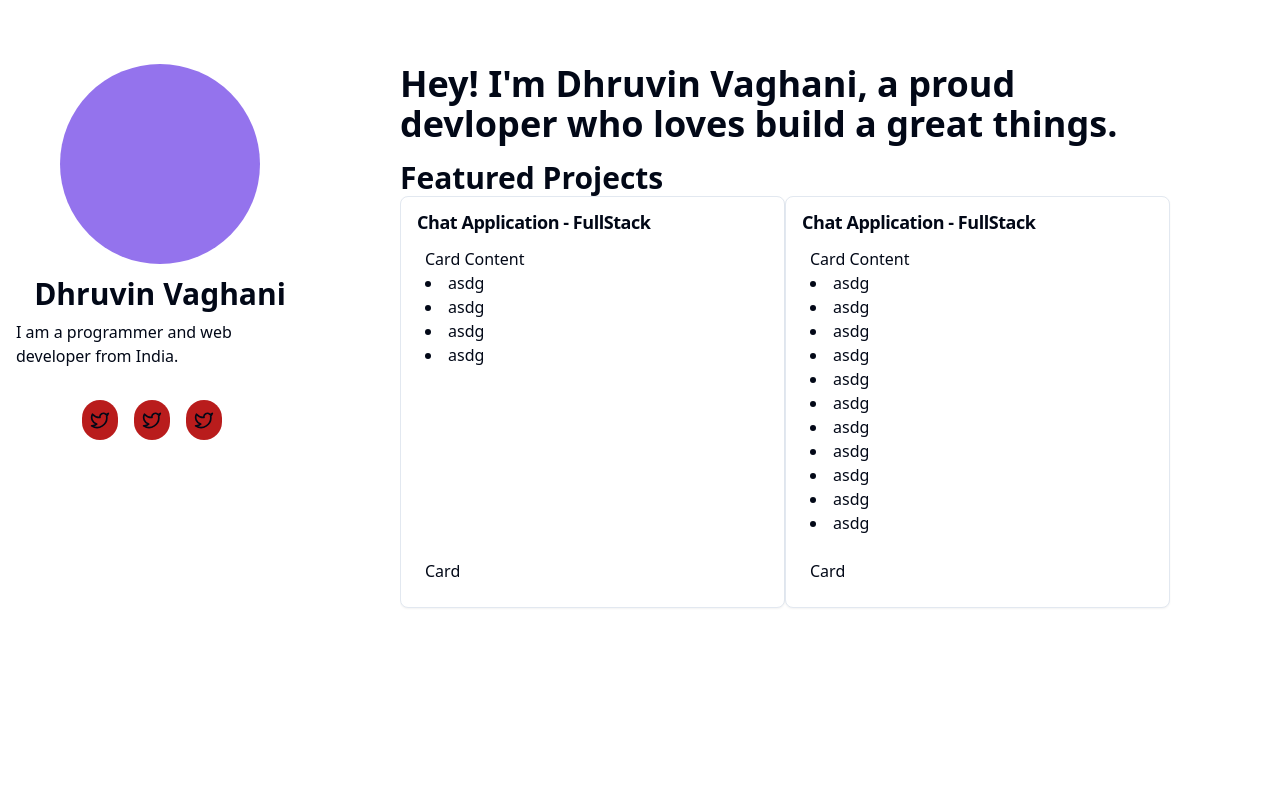
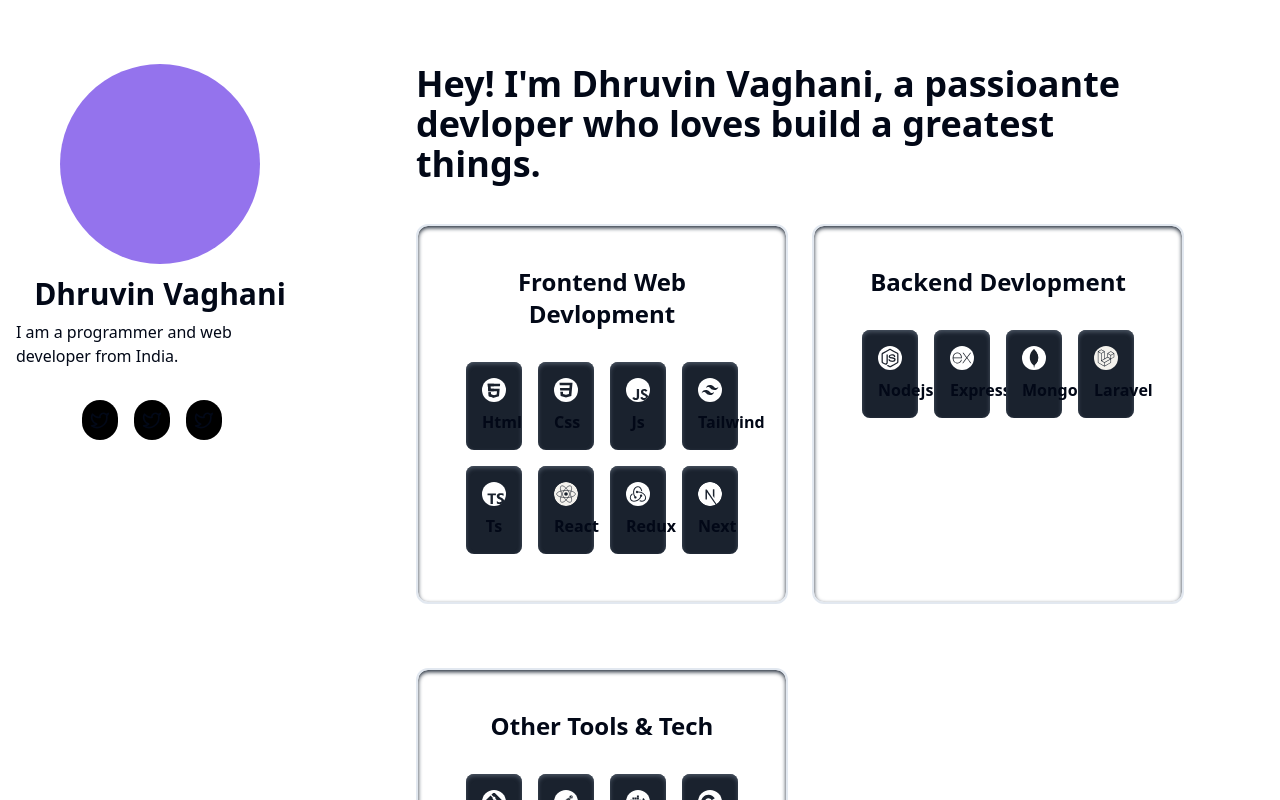
Before and after one commit to dhruvinvaghani001/dhruvinVaghaniPortfolio, a Next.js app: page / in a window 1280 px wide. Built offline with nearby package versions, Linux system fonts and the light colour scheme.

Commit message:
ui added for the techstack and other changes in ui

```diff
--- a/src/app/page.tsx
+++ b/src/app/page.tsx
@@ -1,25 +1,34 @@
+"use client";
 import Project from "@/components/Project";
 import Sidebar from "@/components/Sidebar";
-import { ModeToggle } from "@/components/ToggleButton";
+import Skiils from "@/components/Skiils";
+import { projectsData } from "@/lib/project";
 
 export default function Home() {
   return (
-    <div className="h-screen flex flex-col-reverse md:grid md:grid-cols-[25%_auto] gap-20 ">
+    <div className="h-screen flex flex-col md:grid md:grid-cols-[25%_auto] ">
       <div className="md:sticky md:top-0;">
         <Sidebar />
       </div>
-      <div className="md:overflow-y-auto md:h-screen py-16 pr-[110px]">
-        <div className="">
-          <h1 className="font-bold text-4xl">
-            Hey! I'm Dhruvin Vaghani, a proud devloper who loves build a great
-            things.
-          </h1>
-        </div>
-        <div className="projects mt-4">
-          <h1 className="font-bold text-3xl">Featured Projects</h1>
-          <div className="grid grid-cols-2">
-            <Project id="1" />
-            <Project id="2" />
+      <div className="md:overflow-y-auto h-screen py-16 px-8 md:px-16">
+        <div className="md:container">
+          <div className="">
+            <h1 className="font-bold text-4xl">
+              Hey! I'm Dhruvin Vaghani, a passioante devloper who loves build a
+              greatest things.
+            </h1>
+          </div>
+          <div className="mt-10">
+            <Skiils />
+          </div>
+          <div className="projects mt-4">
+            <h1 className="font-bold text-2xl">Featured Projects</h1>
+            <div className="grid grid-cols-2 gap-8 mt-8">
+              {projectsData.map((iteam, index) => {
+                console.log(iteam.icon);
+                return <Project {...iteam} />;
+              })}
+            </div>
           </div>
         </div>
       </div>
--- a/src/components/Project.tsx
+++ b/src/components/Project.tsx
@@ -7,40 +7,51 @@ import {
   CardHeader,
   CardTitle,
 } from "@/components/ui/card";
+import { LucideIcon } from "lucide-react";
+import { Badge } from "./ui/badge";
+import Image from "next/image";
 
-type Props = {
-  id: string;
+type Project = {
+  icon: LucideIcon;
+  projectName: string;
+  liveDemo: string | null;
+  githubRepo: string;
+  projectFeatures: Array<string>;
+  techStack: Array<string>;
 };
 
-const Project = (props: Props) => {
-  const b = props.id;
+const Project = (props: Project) => {
+  console.log(props.icon);
   return (
     <div>
       <Card className="h-full flex flex-col">
         <CardHeader className="">
-          <CardTitle>Chat Application - FullStack</CardTitle>
+          {/* <props.icon className="text-card-foreground" width={22} /> */}
+          <CardTitle>{props.projectName}</CardTitle>
         </CardHeader>
         <CardContent className="flex-grow">
-          <p>Card Content</p>
-          <li>asdg</li>
-          <li>asdg</li>
-          <li>asdg</li>
-          <li>asdg</li>
-
-          {b == "2" && (
-            <>
-              <li>asdg</li>
-              <li>asdg</li>
-              <li>asdg</li>
-              <li>asdg</li>
-              <li>asdg</li>
-              <li>asdg</li>
-              <li>asdg</li>
-            </>
-          )}
+          <ul className="list-disc text-white">
+            {props.projectFeatures.map((item) => {
+              return (
+                <>
+                  <li>{item}</li>
+                </>
+              );
+            })}
+          </ul>
         </CardContent>
-        <CardFooter>
-          <p>Card</p>
+        <CardFooter className="flex flex-col items-start justify-center gap-2">
+          <div className="flex flex-wrap gap-2">
+            {props.techStack.map((e) => {
+              return (
+                <Badge className="flex justify-center items-center">{e}</Badge>
+              );
+            })}
+          </div>
+          <div>
+            <p>Github Link</p>
+            <p>Code</p>
+          </div>
         </CardFooter>
       </Card>
     </div>
--- a/src/components/Sidebar.tsx
+++ b/src/components/Sidebar.tsx
@@ -29,7 +29,7 @@ const Sidebar = (props: Props) => {
           {a.map(() => {
             return (
               <>
-                <div className="bg-red-700 rounded-full flex justify-center items-center w-10 h-10 p-2 mr-4 duration-150 hover:-translate-y-1.5">
+                <div className="bg-black rounded-full flex justify-center items-center w-10 h-10 p-2 mr-4 duration-150 hover:-translate-y-1.5">
                   <Twitter size={20} />
                 </div>
               </>
--- /dev/null
+++ b/src/components/Skiils.tsx
@@ -0,0 +1,19 @@
+import Image from "next/image";
+import React from "react";
+import techs from "@/lib/skills";
+import { Card, CardContent, CardHeader } from "./ui/card";
+import { typescript } from "@/assets/skills";
+import TechIcon from "./ui/TechIcon";
+import TechStack from "./TechStack";
+
+type Props = {};
+
+const Skiils = (props: Props) => {
+  return (
+    <div className="mx-auto grid md:grid-cols-2 gap-6">
+      <TechStack />
+    </div>
+  );
+};
+
+export default Skiils;
--- /dev/null
+++ b/src/components/TechStack.tsx
@@ -0,0 +1,27 @@
+import React from "react";
+import techs from "@/lib/skills";
+import { Card, CardContent, CardHeader } from "./ui/card";
+import TechIcon from "./ui/TechIcon";
+
+type Props = {};
+
+const TechStack = (props: Props) => {
+  return (
+    <>
+      {techs.map((item) => (
+        <Card key={item.name} className="shadow-inner shadow-gray-800 mb-10 ">
+          <CardHeader className="text-2xl font-bold mb-4 text-center capitalize">
+            {item.name}
+          </CardHeader>
+          <CardContent className="grid grid-cols-2 sm:grid-cols-2 md:grid-cols-3 lg:grid-cols-4 gap-4">
+            {item.techs.map((tech) => (
+              <TechIcon icon={tech.icon} name={tech.name} />
+            ))}
+          </CardContent>
+        </Card>
+      ))}
+    </>
+  );
+};
+
+export default TechStack;
--- /dev/null
+++ b/src/components/ui/TechIcon.tsx
@@ -0,0 +1,22 @@
+import Image from "next/image";
+import React from "react";
+
+type Props = {
+  name: string;
+  icon: string;
+};
+
+const TechIcon: React.FC<Props> = (props: Props) => {
+  return (
+    <>
+      <div className="rounded-lg bg-[#1A222E] p-4 duration-700 shadow-inner shadow-gray-600 text-center w-full hover:shadow-inner hover:shadow-gray-400">
+        <div className="flex justify-center mb-2">
+          <Image src={props.icon} alt={props.name} width={60} />
+        </div>
+        <p className="font-bold capitalize">{props.name}</p>
+      </div>
+    </>
+  );
+};
+
+export default TechIcon;
--- a/src/components/ui/card.tsx
+++ b/src/components/ui/card.tsx
@@ -9,7 +9,7 @@ const Card = React.forwardRef<
   <div
     ref={ref}
     className={cn(
-      "rounded-lg border bg-card text-card-foreground shadow-sm",
+      "rounded-xl border-2  bg-card text-card-foreground shadow-sm p-6",
       className
     )}
     {...props}
```
